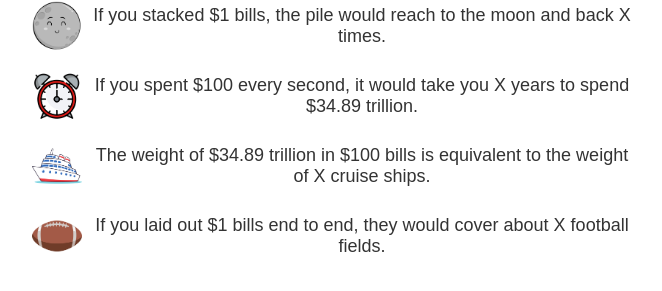
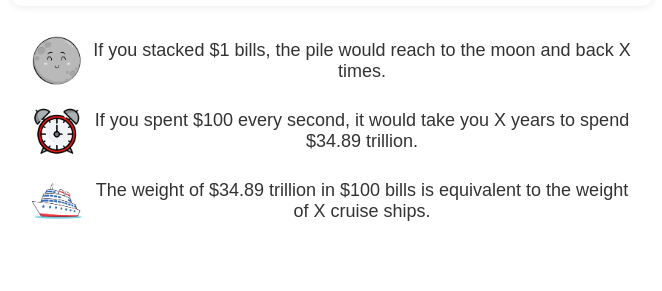
Before and after one commit to JayWalk1/US-Debt-Clock, a plain HTML site: page index.html in a window 1280 px wide. Shown: the part 349-640 px from the top of the page, without its empty margins (308-970 px from the left). Drawn offline with Linux system fonts and the light colour scheme; no server answers.

Commit message:
Update index.html

```diff
--- a/index.html
+++ b/index.html
@@ -95,10 +95,6 @@
             <img src="cruise.png" alt="Cruise Ship">
             <p id="weightComparison">The weight of $34.89 trillion in $100 bills is equivalent to the weight of X cruise ships.</p>
         </div>
-        <div class="analogy">
-            <img src="football.png" alt="Football Field">
-            <p id="footballFields">If you laid out $1 bills end to end, they would cover about X football fields.</p>
-        </div>
     </div>
     <script src="debtClock.js"></script>
 </body>
```
